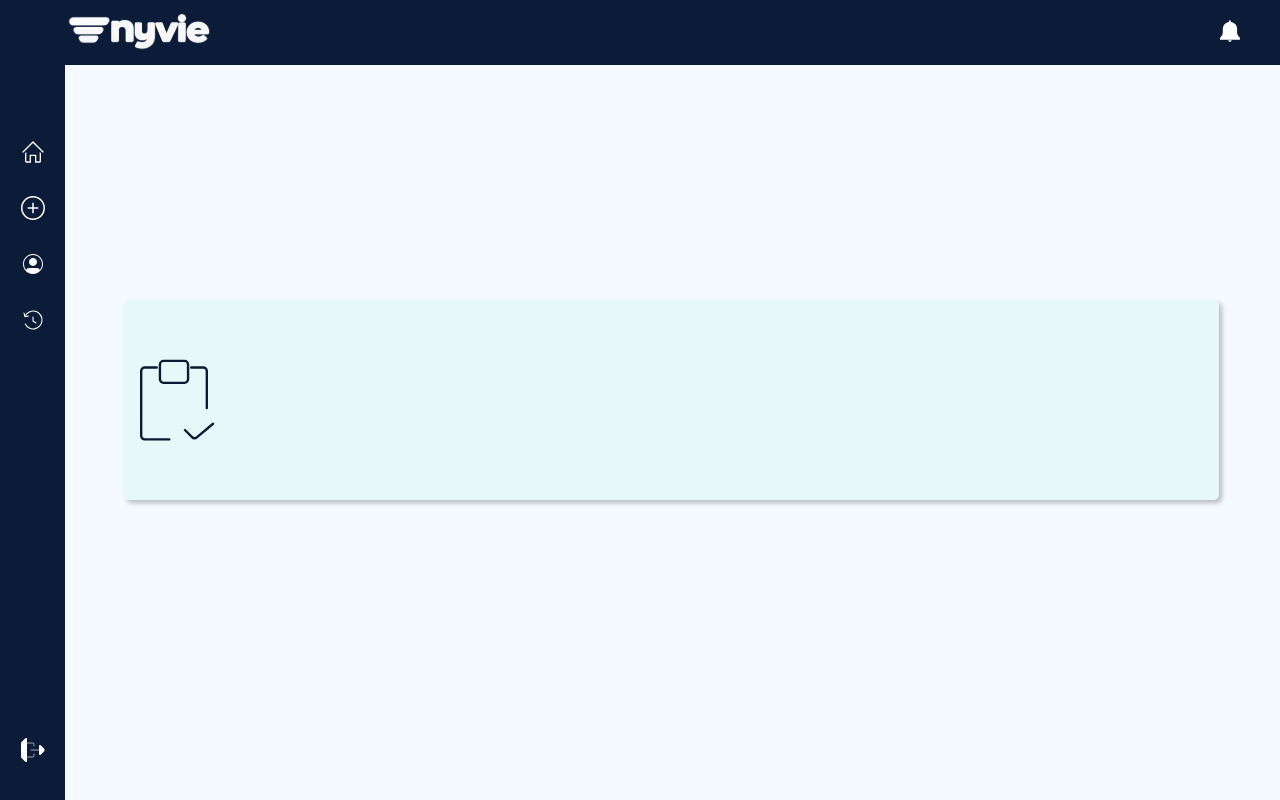
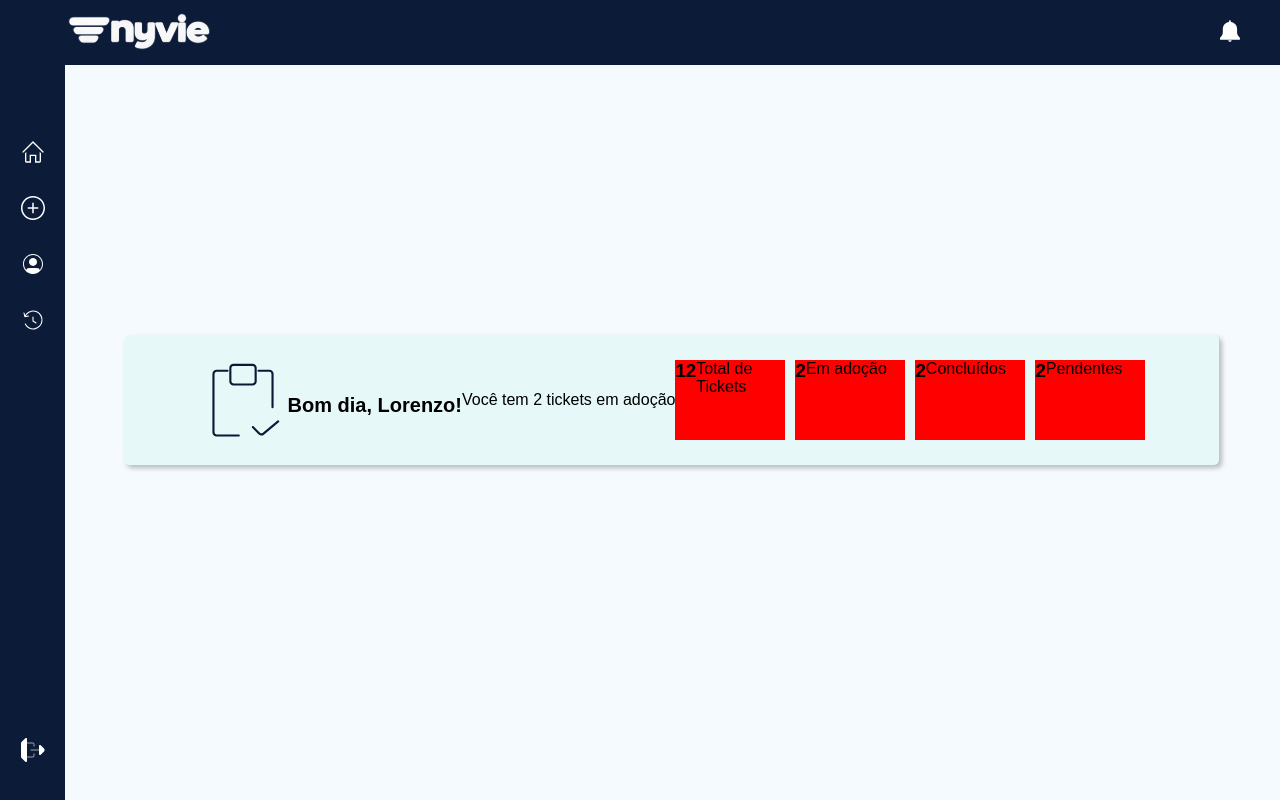
Before and after one commit to lauranacleto/Nyvie-, a React (Vite) app: page /telaN1 in a window 1280 px wide. Built offline with nearby package versions, Linux system fonts and the light colour scheme.

Commit message:
Iniciando a tela Overview

```diff
--- a/src/telaN1/telaN1.jsx
+++ b/src/telaN1/telaN1.jsx
@@ -2,6 +2,7 @@ import Header from "../components/header/header";
 import Aside from "../components/aside/aside";
 import { telaN1Styles } from './telaN1Styles';
 import icone from "../assets/clipboard.svg"
+import { Ticket } from "lucide-react";
 
 export default function TelaN1() {
     return (
@@ -15,10 +16,44 @@ export default function TelaN1() {
                         <div style={telaN1Styles.banner}>
                             <img
                             src={icone}
-                            width={100}
-                            height={200}
+                            width={90}
+                            height={150}
                             alt="Icone planilha" />
+
+                            <h2 style={telaN1Styles.saudacao}>
+                                Bom dia, Lorenzo!
+                            </h2>
+                            <p style={telaN1Styles.text}>
+                                Você tem 2 tickets em adoção
+                            </p>
+
+                            <div style={telaN1Styles.section}>
+                               <div style={telaN1Styles.dados}>
+
+                                    <section style={telaN1Styles.dadosTt}>
+                                     <h3>12</h3>
+                                    <p>Total de Tickets</p>
+                                    </section>
+
+                                    <section style={telaN1Styles.dadosEa}>
+                                    <h3>2</h3>
+                                    <p>Em adoção</p>
+                                    </section>
+
+                                    <section style={telaN1Styles.dadosC}>
+                                    <h3>2</h3>
+                                    <p>Concluídos</p>
+                                    </section>
+
+                                    <section style={telaN1Styles.dadosP}>
+                                    <h3>2</h3>
+                                    <p>Pendentes</p>
+                                    </section>
+
+                                </div>
+                            </div>
                         </div>
+
 
 
                     </div>
--- a/src/telaN1/telaN1Styles.js
+++ b/src/telaN1/telaN1Styles.js
@@ -5,7 +5,6 @@ export const telaN1Styles = {
         display: 'flex',
         marginLeft: '63px'
     },
-
 
     container:{
         backgroundColor: "#F5FAFE",
@@ -16,17 +15,52 @@ export const telaN1Styles = {
         display: "flex"
     },
 
-
     banner: {
         backgroundColor: "#E6F8F8",
         width: "90%",
-        height: 200,
+        height: 130,
         boxSizing: 'border-box',
         justifyContent: 'center',
         alignItems: 'center',
         borderRadius: 5,
         boxShadow: '3px 3px 5px rgba(0, 0, 0, 0.25)',
+        display: "flex",
 
 },
+saudacao:{
+    fontSize: '20px',
+    fontWeight: '700',
+    margin: '12px 0 2px',
+    color: '#000000',
+},
+dados:{
+    display: "flex",
+    gap:10
+},
+
+dadosTt:{
+     display: "flex",
+    height: 80,
+    width:"110px",
+    backgroundColor:"red"
+},
+dadosEa:{
+     display: "flex",
+    height: 80,
+    width:"110px",
+    backgroundColor:"red"
+},
+dadosC:{
+     display: "flex",
+    height: 80,
+    width:"110px",
+    backgroundColor:"red"
+},
+dadosP:{
+     display: "flex",
+    height: 80,
+    width:"110px",
+    backgroundColor:"red"
+}
 
 };
```
